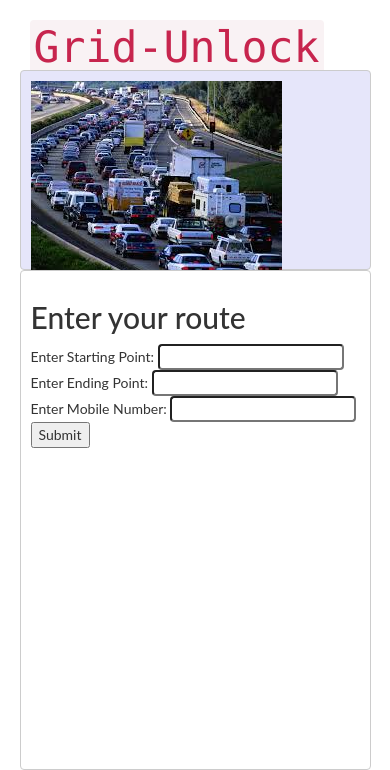
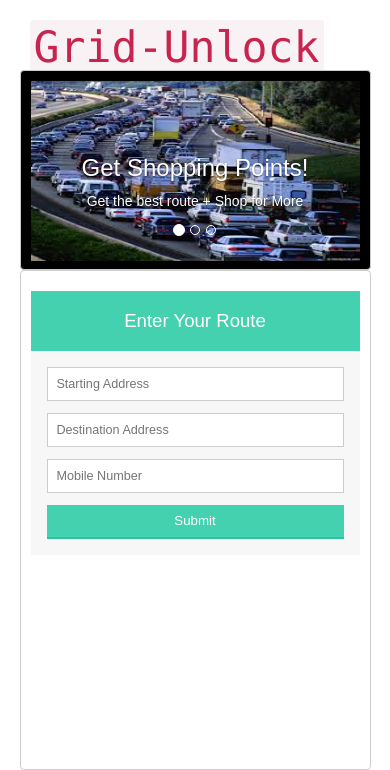
Before and after one commit to ShubhaShedthikere/Django_Based_UI, a Django app: page /traffic/user_form in a window 390 px wide. Shown: the top 770 px of the page. Run offline with Django 3.2, Linux system fonts and the light colour scheme; some libraries are stand-ins or nearby versions.

Commit message:
changes carousel messages and images

```diff
--- a/mysite/traffic_app/templates/user_form.html
+++ b/mysite/traffic_app/templates/user_form.html
@@ -7,6 +7,7 @@
   <meta name="viewport" content="width=device-width, initial-scale=1">
   <link rel="stylesheet" href="https://maxcdn.bootstrapcdn.com/bootstrap/3.3.7/css/bootstrap.min.css">
   <link rel="shortcut icon" href="/Version_2/Test_UI/polls/templates/polls/Near_Logo.ico" type="image/png"/>
+
   <script src="https://ajax.googleapis.com/ajax/libs/jquery/3.2.1/jquery.min.js"></script>
   <script src="https://maxcdn.bootstrapcdn.com/bootstrap/3.3.7/js/bootstrap.min.js"></script>
 
@@ -262,6 +263,83 @@ span:before{
        }
 
 
+
+.form-style-6{
+    font: 95% Arial, Helvetica, sans-serif;
+    max-width: 400px;
+    margin: 10px auto;
+    padding: 16px;
+    background: #F7F7F7;
+}
+.form-style-6 h1{
+    background: #43D1AF;
+    padding: 20px 0;
+    font-size: 140%;
+    font-weight: 300;
+    text-align: center;
+    color: #fff;
+    margin: -16px -16px 16px -16px;
+}
+.form-style-6 input[type="text"],
+.form-style-6 input[type="date"],
+.form-style-6 input[type="datetime"],
+.form-style-6 input[type="email"],
+.form-style-6 input[type="number"],
+.form-style-6 input[type="search"],
+.form-style-6 input[type="time"],
+.form-style-6 input[type="url"],
+.form-style-6 textarea,
+.form-style-6 select
+{
+    -webkit-transition: all 0.30s ease-in-out;
+    -moz-transition: all 0.30s ease-in-out;
+    -ms-transition: all 0.30s ease-in-out;
+    -o-transition: all 0.30s ease-in-out;
+    outline: none;
+    box-sizing: border-box;
+    -webkit-box-sizing: border-box;
+    -moz-box-sizing: border-box;
+    width: 100%;
+    background: #fff;
+    margin-bottom: 4%;
+    border: 1px solid #ccc;
+    padding: 3%;
+    color: #555;
+    font: 95% Arial, Helvetica, sans-serif;
+}
+.form-style-6 input[type="text"]:focus,
+.form-style-6 input[type="date"]:focus,
+.form-style-6 input[type="datetime"]:focus,
+.form-style-6 input[type="email"]:focus,
+.form-style-6 input[type="number"]:focus,
+.form-style-6 input[type="search"]:focus,
+.form-style-6 input[type="time"]:focus,
+.form-style-6 input[type="url"]:focus,
+.form-style-6 textarea:focus,
+.form-style-6 select:focus
+{
+    box-shadow: 0 0 5px #43D1AF;
+    padding: 3%;
+    border: 1px solid #43D1AF;
+}
+
+.form-style-6 input[type="submit"],
+.form-style-6 input[type="button"]{
+    box-sizing: border-box;
+    -webkit-box-sizing: border-box;
+    -moz-box-sizing: border-box;
+    width: 100%;
+    padding: 3%;
+    background: #43D1AF;
+    border-bottom: 2px solid #30C29E;
+    border-top-style: none;
+    border-right-style: none;
+    border-left-style: none;
+    color: #fff;
+}
+.form-style-6 input[type="submit"]:hover,
+.form-style-6 input[type="button"]:hover{
+    background: #2EBC99;
 </style>
 </head>
 <body>
@@ -271,14 +349,14 @@ span:before{
        <div class="col-md-12" style="background:white; padding: 10px 10px; border: 0px solid #ccc; border-radius:0px; height: 70px" >
            <div class="row">
                <div class="col-md-4 ">
-                  <p><font size="8"><code>Grid-Unlock</code></font></p>
+                  <p><font size="9"><code>Grid-Unlock</code></font></p>
                </div>
 
                <div class="col-md-1 col-md-offset-5">
                    <a class="btn btn-primary" href="user_form" role="button">Traffic Update</a>
                </div>
                <div class="col-md-1">
-                   <a class="btn btn-primary" href="user_form" role="button" style="margin-left:15px">Sign Up</a>
+                   <a class="btn btn-primary" href="user_form" role="button" style="margin-left:15px">Subscribe</a>
                </div>
            </div>
 
@@ -286,10 +364,42 @@ span:before{
    </div>
 
    <div class="row" >
-       <div class="col-md-12" style="background:lavender; padding: 10px 10px; border: 1px solid #ccc; border-radius:4px; height: 200px" >
+       <div class="col-md-12" style="background:black; padding: 10px 10px; border: 1px solid #ccc; border-radius:4px; height: 200px" >
+           <div id="myCarousel" class="carousel slide" data-ride="carousel">
+                <!-- Indicators -->
+                <ol class="carousel-indicators">
+                    <li data-target="#myCarousel" data-slide-to="0" class="active"></li>
+                    <li data-target="#myCarousel" data-slide-to="1"></li>
+                    <li data-target="#myCarousel" data-slide-to="2"></li>
+                </ol>
 
-           {% load static %}
-           <img src="{% static 'images.jpeg' %}" alt="My image"/>
+                <!-- Wrapper for slides -->
+                <div class="carousel-inner">
+                    <div class="item active">
+                    <img src="/static/images.jpeg" alt="Los Angeles" style="width:400px;height:180px">
+                    <div class="carousel-caption">
+                        <h3>Get Shopping Points!</h3>
+                        <p>Get the best route + Shop for More</p>
+                    </div>
+                    </div>
+
+                    <div class="item">
+                        <img src="/static/drive_save.png" alt="Chicago" style="width:400px;height:180px">
+                        <div class="carousel-caption">
+                        <h3>Take the best routes!</h3>
+                        <p>Earn as you go!!</p>
+                        </div>
+                    </div>
+
+                    <div class="item">
+                        <img src="/static/traffic_sensitive.png" alt="New York" style="width:400px;height:180px">
+                        <div class="carousel-caption">
+                        <h3>"Traffic-Sensitive" Branding</h3>
+                        <p>Make flexible hours culture really count!</p>
+                        </div>
+                    </div>
+                </div>
+           </div>
        </div>
    </div>
 
@@ -297,31 +407,22 @@ span:before{
 
 
 
-
     <div class="row" >
        <div class="col-md-4" style="background:white; padding: 10px 10px; border: 1px solid #ccc; border-radius:4px; height: 500px" >
-         <h2> Enter your route </h2>
-        <form action="callbacks" method="post"  >
-          {% csrf_token %}
-        </form>
-
-          <form  id="form1" method="post">
-              {% csrf_token %}
-              Enter Starting Point: <input type="text" name="starting_point" id="start" style="border-radius:4px"></br>
-
-              Enter Ending Point:  <input type="text" name="ending_point" id="end" style="border-radius:4px"></br>
-              Enter Mobile Number:  <input type="text" name="mobile_no" id="mobile" style="border-radius:4px"></br>
-          </form>
-
-
-          <input type="submit" value="Submit" onclick="form_submit()"/>
+       <div class="form-style-6">
+            <h1>Enter Your Route</h1>
+            <form id="form1" method="post">
+                {% csrf_token %}
+            <input type="text" name="starting_point" id="start" placeholder="Starting Address" />
+            <input type="text" name="ending_point" id="end" placeholder="Destination Address" />
+            <input type="text" name="mobile_no" id="mobile" placeholder="Mobile Number" />
+            <input type="button" onclick="form_submit()" value="Submit" />
+            </form>
 
        </div>
-
-    <div class="col-md-8">
-
-
-    <div id="map"></div>
+       </div>
+       <div class="col-md-8">
+       <div id="map"></div>
 
 
 
@@ -370,7 +471,7 @@ span:before{
 
     </script>
     <script async defer
-    src="https://maps.googleapis.com/maps/api/js?key=YOUR_KEY&callback=initMap">
+    src="https://maps.googleapis.com/maps/api/js?key=AIzaSyA9dePJRIvxYDBGK79iJuv2Qkju7zUU2Kg&callback=initMap">
     </script>
 
     </div>
```
